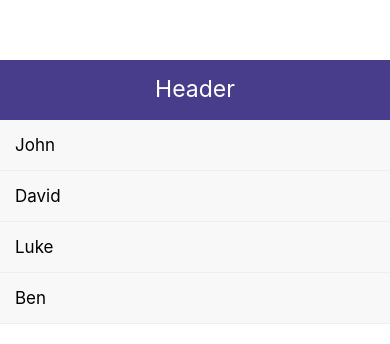
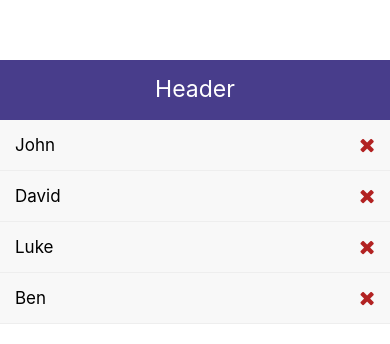
Before and after one commit to Gregfanyan/React-Native-Todo-App, a React Native app: screen / in a window 390 px wide. Shown: the top 344 px of the page. Built offline with nearby package versions, Linux system fonts and the light colour scheme.

Commit message:
feat: added delete to items

```diff
--- a/App.js
+++ b/App.js
@@ -32,12 +32,18 @@ export default function App() {
     },
   ]);
 
+  const deleteHandler = (id) => {
+    setItem(item.filter((newItem) => newItem.id !== id));
+  };
+
   return (
     <View style={styles.container}>
       <Header title="Header" />
       <FlatList
         data={item}
-        renderItem={({ item }) => <ListItem item={item} />}
+        renderItem={({ item }) => (
+          <ListItem item={item} deleteHandler={deleteHandler} />
+        )}
       />
     </View>
   );
--- a/components/ListItem/index.js
+++ b/components/ListItem/index.js
@@ -7,6 +7,8 @@ import {
   FlatList,
   TouchableOpacity,
 } from "react-native";
+
+import Icon from "react-native-vector-icons/FontAwesome";
 
 const styles = StyleSheet.create({
   listItem: {
@@ -25,11 +27,17 @@ const styles = StyleSheet.create({
   },
 });
 
-function ListItem({ item }) {
+function ListItem({ item, deleteHandler }) {
   return (
     <TouchableOpacity style={styles.listItem}>
       <View style={styles.listItemView}>
         <Text style={styles.listText}>{item.name}</Text>
+        <Icon
+          name="remove"
+          size={20}
+          color="firebrick"
+          onPress={() => deleteHandler(item.id)}
+        />
       </View>
     </TouchableOpacity>
   );
--- a/package.json
+++ b/package.json
@@ -8,11 +8,13 @@
     "eject": "expo eject"
   },
   "dependencies": {
+    "@expo/vector-icons": "^12.0.5",
     "expo": "~41.0.1",
     "expo-status-bar": "~1.0.4",
     "react": "16.13.1",
     "react-dom": "16.13.1",
     "react-native": "https://github.com/expo/react-native/archive/sdk-41.0.0.tar.gz",
+    "react-native-vector-icons": "^8.1.0",
     "react-native-web": "~0.13.12",
     "uuidv4": "^5.0.1"
   },
```
Also changed, not shown: 1 other file (tests, documents, lock files or other folders).
